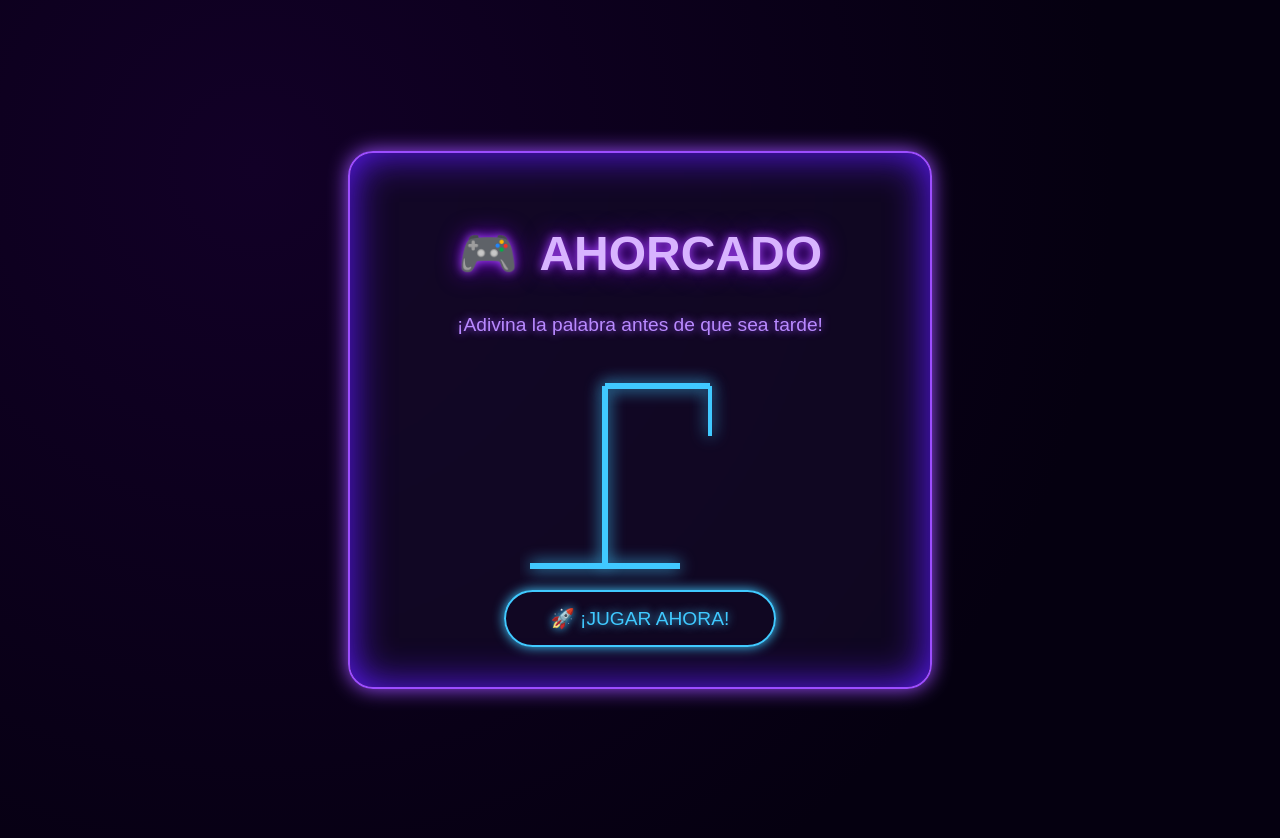
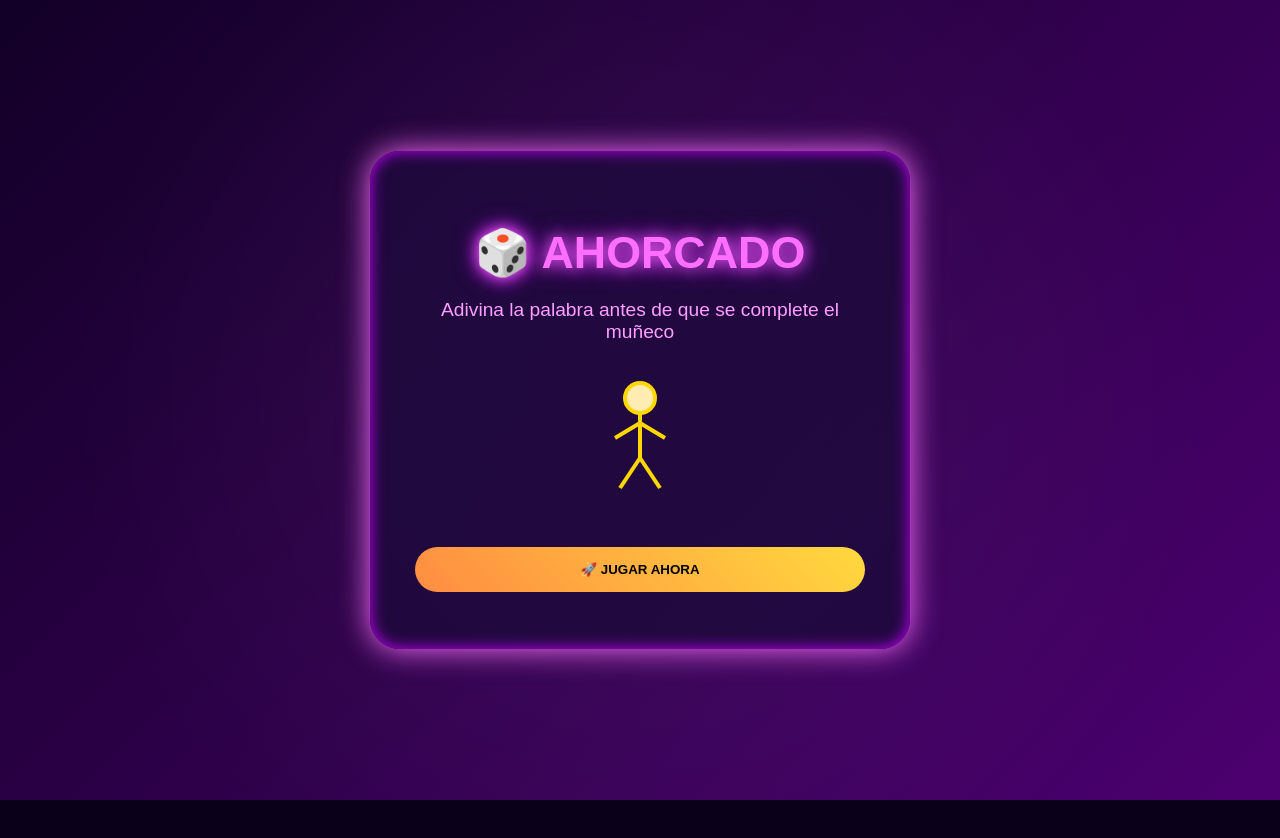
Before and after one commit to kassytasi/AHORCADO, a Vue app in the folder juego/muerte/: page / in a window 1280 px wide. After the commit the page ends 800 px from the top, so only its background shows below. Built offline with nearby package versions, Linux system fonts and the light colour scheme.

Commit message:
Update HomeView.vue

```diff
--- a/juego/muerte/src/views/HomeView.vue
+++ b/juego/muerte/src/views/HomeView.vue
@@ -1,52 +1,42 @@
 <template>
-  <div class="neon-bg">
-    <div class="neon-card">
+  <div class="start-screen">
 
-      <!-- CONTENIDO INICIAL -->
+    <!-- Fondo animado -->
+    <div class="background"></div>
+
+    <div class="start-card">
+
+      <!-- Pantalla inicial -->
       <div v-if="!mostrarLogin">
-        <h1 class="neon-title">
-          <span class="icon">🎮</span>
-          AHORCADO
-        </h1>
+        <h1 class="title">🎲 AHORCADO</h1>
+        <p class="subtitle">Adivina la palabra antes de que se complete el muñeco</p>
 
-        <p class="neon-subtitle">
-          ¡Adivina la palabra antes de que sea tarde!
-        </p>
-
-        <div class="hangman-container">
-          <svg width="240" height="220" class="neon-svg">
-            <line x1="10" y1="200" x2="160" y2="200" stroke="#40c9ff" stroke-width="6" />
-            <line x1="85" y1="200" x2="85" y2="20" stroke="#40c9ff" stroke-width="6" />
-            <line x1="85" y1="20" x2="190" y2="20" stroke="#40c9ff" stroke-width="6" />
-            <line x1="190" y1="20" x2="190" y2="70" stroke="#40c9ff" stroke-width="4" />
+        <div class="hangman-preview">
+          <svg width="120" height="150">
+            <!-- Cabeza -->
+            <circle cx="60" cy="30" r="15" stroke="#ffd700" stroke-width="4" fill="#ffecb3"/>
+            <!-- Cuerpo -->
+            <line x1="60" y1="45" x2="60" y2="90" stroke="#ffd700" stroke-width="4"/>
+            <!-- Brazos -->
+            <line x1="60" y1="55" x2="35" y2="70" stroke="#ffd700" stroke-width="4"/>
+            <line x1="60" y1="55" x2="85" y2="70" stroke="#ffd700" stroke-width="4"/>
+            <!-- Piernas -->
+            <line x1="60" y1="90" x2="40" y2="120" stroke="#ffd700" stroke-width="4"/>
+            <line x1="60" y1="90" x2="80" y2="120" stroke="#ffd700" stroke-width="4"/>
           </svg>
         </div>
 
-
-        <!-- BOTÓN JUGAR AHORA -->
-        <button class="neon-btn" @click="mostrarLogin = true">
-          🚀 ¡JUGAR AHORA!
+        <button class="btn-play" @click="mostrarLogin = true">
+          🚀 JUGAR AHORA
         </button>
       </div>
 
-      <!-- FORMULARIO INICIAR SESIÓN -->
-      <div v-if="mostrarLogin" class="login-container">
-
-        <!-- MENSAJE DE ADVERTENCIA -->
-        <p class="warning-msg">Debes ingresar tu nombre para jugar</p>
-
-        <input
-          type="text"
-          v-model="nombre"
-          placeholder="Ingresa tu nombre"
-          class="login-input"
-        />
-
+      <!-- Formulario solo de nombre -->
+      <div v-else class="login-box">
+        <p class="login-info">Escribe tu nombre para continuar</p>
+        <input type="text" v-model="nombre" placeholder="Tu nombre..." class="login-input"/>
         <p v-if="error" class="error-msg">{{ error }}</p>
-
-        <button class="login-btn" @click="entrarAlJuego">
-          Entrar
-        </button>
+        <button class="btn-enter" @click="entrarAlJuego">Entrar</button>
       </div>
 
     </div>
@@ -54,8 +44,8 @@
 </template>
 
 <script setup>
-import { ref } from 'vue'
-import { useRouter } from 'vue-router'
+import { ref } from "vue"
+import { useRouter } from "vue-router"
 
 const router = useRouter()
 const mostrarLogin = ref(false)
@@ -63,115 +53,118 @@ const nombre = ref('')
 const error = ref('')
 
 function entrarAlJuego() {
-  if (!nombre.value.trim()) {
-    error.value = 'Debes ingresar tu nombre para jugar'
+  if(!nombre.value.trim()){
+    error.value = "Debes ingresar tu nombre"
     return
   }
-  error.value = ''
-  // Guardamos el nombre limpio en localStorage
-  localStorage.setItem('ahorcado_jugador', nombre.value.trim())
-  router.push('/categories')
+  error.value = ""
+  localStorage.setItem("ahorcado_jugador", nombre.value.trim())
+  router.push("/categories")
 }
 </script>
 
 <style scoped>
-/* Estilos existentes */
-.neon-bg {
+/* Fondo animado */
+.start-screen {
+  position: relative;
   min-height: 100vh;
-  background: radial-gradient(circle at 20% 20%, #120027, #050010 70%);
   display: flex;
   justify-content: center;
   align-items: center;
-  padding: 20px;
+  background: linear-gradient(135deg, #120027, #4c0070);
+  overflow: hidden;
 }
 
-.neon-card {
-  background: rgba(20, 10, 40, 0.7);
-  padding: 40px;
-  width: 90%;
-  max-width: 500px;
-  border-radius: 25px;
-  border: 2px solid #9d4dff;
-  backdrop-filter: blur(10px);
-  box-shadow: 0 0 20px #9d4dff, inset 0 0 40px #5e1aff;
-  text-align: center;
-  animation: fadeIn 0.8s ease;
+.background {
+  position: absolute;
+  inset: 0;
+  background: radial-gradient(circle, rgba(255,255,255,0.05), transparent 70%);
+  animation: pulse 5s infinite alternate;
+  z-index: 0;
 }
 
-.neon-title {
-  font-size: 3rem;
-  font-weight: 900;
-  color: #d8b4ff;
-  text-shadow: 0 0 10px #a845ff, 0 0 25px #6d00cc;
+@keyframes pulse {
+  0% { transform: scale(1); opacity: 0.5; }
+  100% { transform: scale(1.1); opacity: 1; }
 }
 
-.icon { margin-right: 10px; }
-
-.neon-subtitle {
-  color: #b98aff;
-  font-size: 1.2rem;
-  text-shadow: 0 0 8px #994aff;
-  margin-bottom: 30px;
+/* Card central */
+.start-card {
+  position: relative;
+  z-index: 1;
+  background: rgba(30,10,60,0.85);
+  padding: 45px;
+  border-radius: 30px;
+  text-align: center;
+  width: 90%;
+  max-width: 450px;
+  box-shadow: 0 0 30px #ff6fff, inset 0 0 15px #c600ff;
+  color: #fff;
 }
 
-.neon-svg line { filter: drop-shadow(0 0 8px #40c9ff); }
-
-.neon-btn {
-  background: transparent;
-  border: 2px solid #40c9ff;
-  color: #40c9ff;
-  padding: 15px 45px;
-  border-radius: 30px;
-  font-size: 1.2rem;
-  cursor: pointer;
-  transition: 0.25s ease;
-  box-shadow: 0 0 12px #40c9ff;
-  text-shadow: 0 0 10px #40c9ff;
+/* Tipografía */
+.title {
+  font-size: 2.8rem;
+  font-weight: bold;
+  color: #ff6fff;
+  text-shadow: 0 0 15px #ff6fff, 0 0 25px #c600ff;
+  margin-bottom: 15px;
 }
 
-.neon-btn:hover {
-  transform: scale(1.07);
-  box-shadow: 0 0 25px #40c9ff, inset 0 0 20px #6efbff;
+.subtitle {
+  font-size: 1.2rem;
+  margin-bottom: 25px;
+  color: #ff9eff;
 }
 
-.login-container {
-  margin-top: 25px;
-  padding: 20px;
-  border: 1px solid #40c9ff;
-  border-radius: 20px;
-  box-shadow: 0 0 12px #40c9ff;
-  background: rgba(0,0,0,0.4);
+/* Preview del muñeco */
+.hangman-preview { margin-bottom: 25px; }
+
+/* Botones */
+.btn-play, .btn-enter {
+  display: block;
+  width: 100%;
+  padding: 15px;
+  margin-bottom: 12px;
+  border-radius: 25px;
+  border: none;
+  font-weight: bold;
+  cursor: pointer;
+  transition: 0.3s;
 }
 
+.btn-play {
+  background: linear-gradient(45deg, #ff8c42, #ffd93d);
+  color: black;
+}
+
+.btn-play:hover, .btn-enter:hover { transform: scale(1.05); }
+
+.btn-enter {
+  background: linear-gradient(45deg, #1dd1a1, #00b894);
+  color: black;
+}
+
+/* Input */
+.login-box { text-align: center; }
 .login-input {
   width: 100%;
-  padding: 10px;
-  margin-bottom: 12px;
-  border-radius: 10px;
+  padding: 12px;
+  margin-bottom: 10px;
+  border-radius: 15px;
   border: none;
-  outline: none;
   text-align: center;
+  background: #f0e6ff;
 }
 
-.login-btn {
-  background: #40c9ff;
-  color: black;
-  border: none;
-  padding: 10px 25px;
-  border-radius: 20px;
-  cursor: pointer;
-  font-weight: bold;
-}
+/* Mensajes */
+.error-msg { color: #ff4b4b; margin-bottom: 10px; }
+.login-info { margin-bottom: 10px; color: #00ffe0; font-weight: bold; }
 
-.error-msg {
-  color: #ff4b4b;
-  margin-bottom: 10px;
-}
-
-/* NUEVO: mensaje de advertencia */
-.warning-msg {
-  color: #ffcc00;
-  margin-bottom: 10px;
-  font-weight: bold;
+/* Responsive */
+@media(max-width: 500px){
+  .title { font-size: 2rem; }
+  .subtitle { font-size: 1rem; }
+  .start-card { padding: 25px; }
 }
 </style>
```
